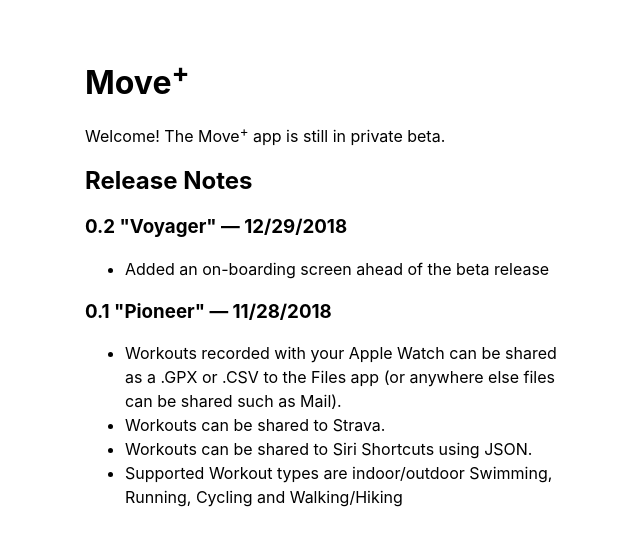
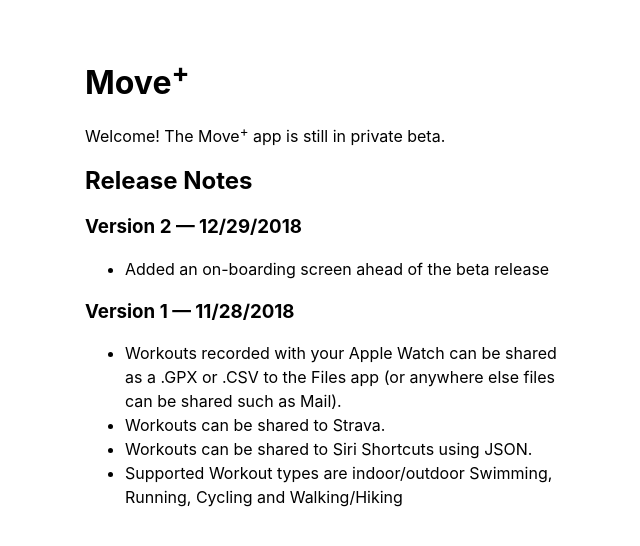
Before and after one commit to moveplusapp/site, a Flask app: page / in a window 1280 px wide. Shown: the top 546 px of the page, without its empty margins (315-955 px from the left). Run offline with Flask 2, Linux system fonts and the light colour scheme.

Commit message:
Update index.html

```diff
--- a/templates/index.html
+++ b/templates/index.html
@@ -3,11 +3,11 @@
 <h1>Move<sup>+</sup></h1>
 <p>Welcome! The Move<sup>+</sup> app is still in private beta.</p>
 <h2>Release Notes</h2>
-<h3>0.2 "Voyager" — 12/29/2018</h3>
+<h3>Version 2 — 12/29/2018</h3>
 <ul>
     <li>Added an on-boarding screen ahead of the beta release</li>
 </ul>
-<h3>0.1 "Pioneer" — 11/28/2018</h3>
+<h3>Version 1 — 11/28/2018</h3>
 <ul>
     <li>Workouts recorded with your Apple Watch can be shared as a .GPX or .CSV to the Files app (or anywhere else files can be shared such as Mail).</li>
     <li>Workouts can be shared to Strava.</li>
```
